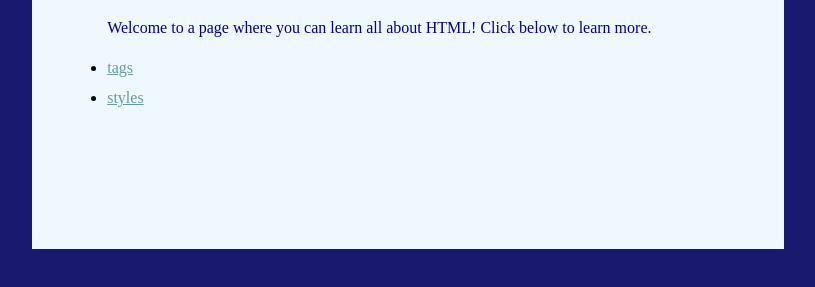
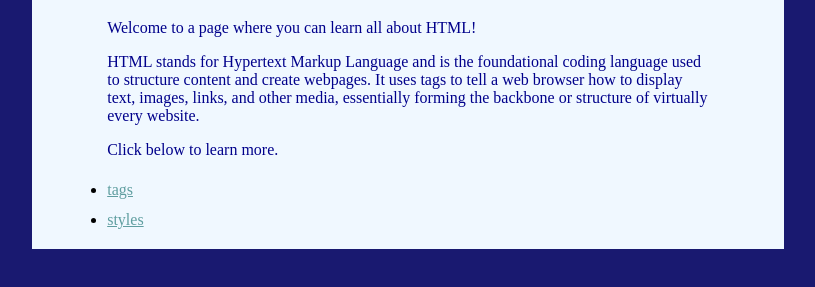
Before and after one commit to baierhun/my-webpage, a website: page index.html in a window 1280 px wide. Shown: the part 259-546 px from the top of the page, without its empty margins (232-1047 px from the left). Drawn offline with Linux system fonts and the light colour scheme.

Commit message:
add html definition

```diff
--- a/index.html
+++ b/index.html
@@ -9,9 +9,19 @@
   <img src="banner.png" style="width: 100%;" />
   <h1 style="color: cornflowerblue; text-align: center;">Intro to HTML</h1>
   <p style="color: darkblue; padding: 0% 10%;">
-    Welcome to a page where you can learn all about HTML! Click below to learn
-    more.
+    Welcome to a page where you can learn all about HTML!
   </p>
+
+  <p style="color: darkblue; padding: 0% 10%;">
+    HTML stands for Hypertext Markup Language and is the foundational coding language used to structure content and
+    create webpages. It uses tags to tell a web browser how to display text, images, links, and other media, essentially
+    forming the backbone or structure of virtually every website.
+  </p>
+
+  <p style="color: darkblue; padding: 0% 10%;">
+    Click below to learn more.
+  </p>
+
   <ul style="padding: 0% 10%; line-height: 30px;">
     <li>
       <a href="tags.html" style="color: cadetblue;">tags</a>
```
